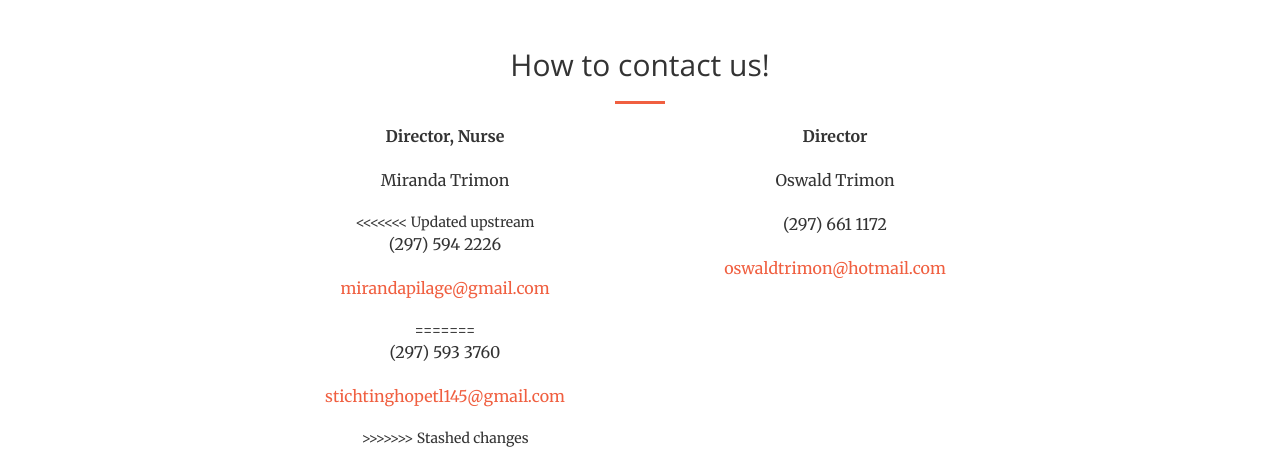
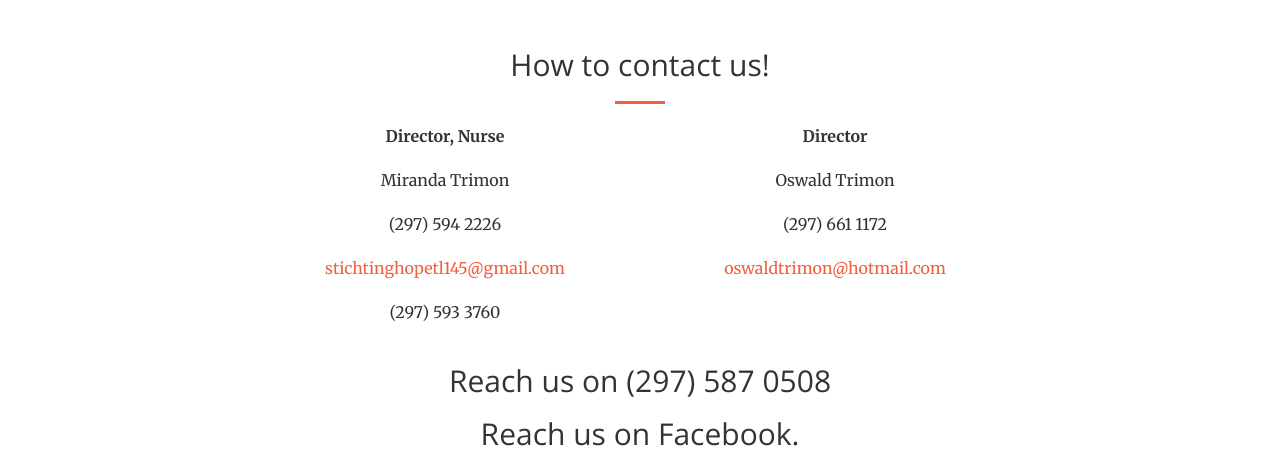
Before and after one commit to mirandatrimon/mirandatrimon.github.io, a website: page index.html in a window 1280 px wide. Shown: the part 3580-4045 px from the top of the page. Drawn offline with nearby package versions, Linux system fonts and the light colour scheme.

Commit message:
change extra for the email

```diff
--- a/index.html
+++ b/index.html
@@ -333,13 +333,11 @@
 
                     <p><strong>Director, Nurse</strong></p>
                     <p>Miranda Trimon</p>
-<<<<<<< Updated upstream
+
                     <p>(297) 594 2226</p>
-                    <p><a href="mailto:mirandapilage@gmail.com">mirandapilage@gmail.com</a></p>
-=======
+                    <p><a href="mailto:stichtinghopetl145@gmail.com">stichtinghopetl145@gmail.com</a></p>
                     <p>(297) 593 3760</p>
-                    <p><a href="mailto:stichtinghopetl145@gmail.com">stichtinghopetl145@gmail.com</a></p>
->>>>>>> Stashed changes
+
                 </div>
                 <div class="col-lg-4 text-center">
                     <p><strong>Director</strong></p>
```
